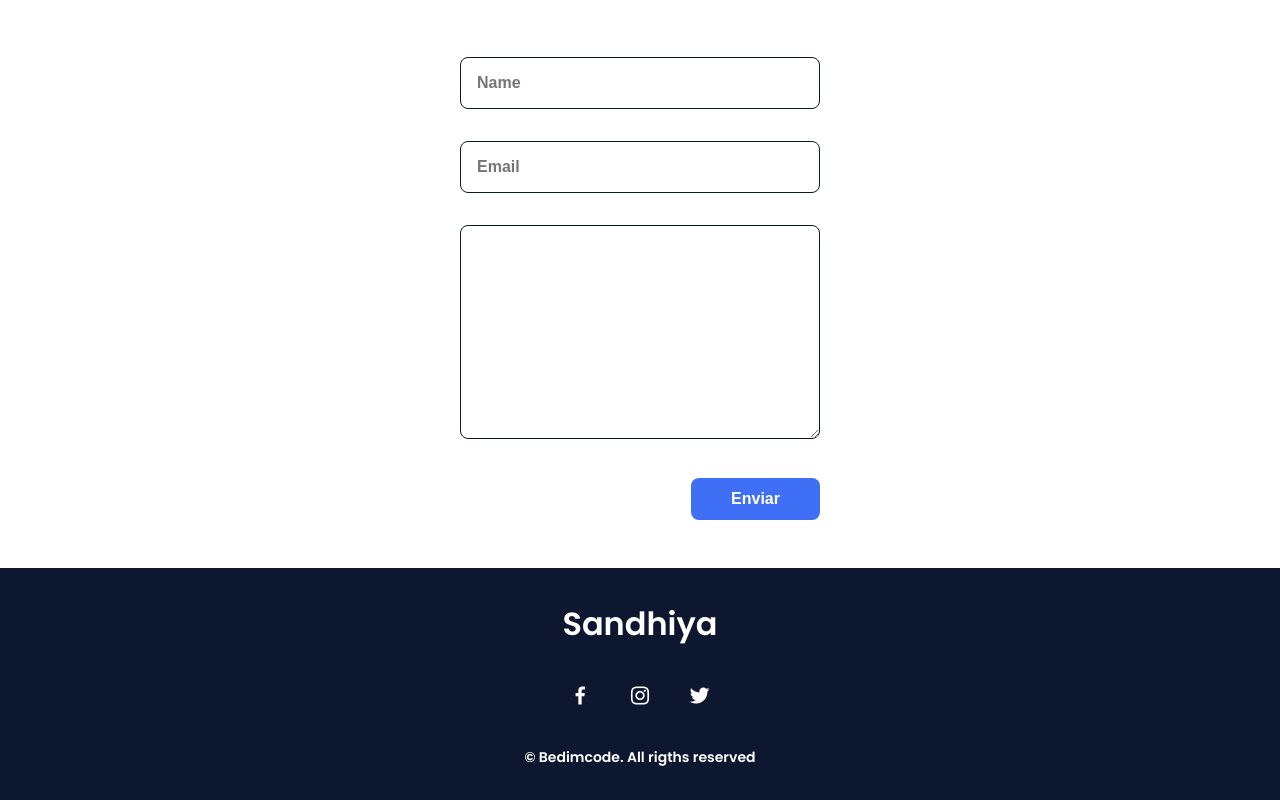
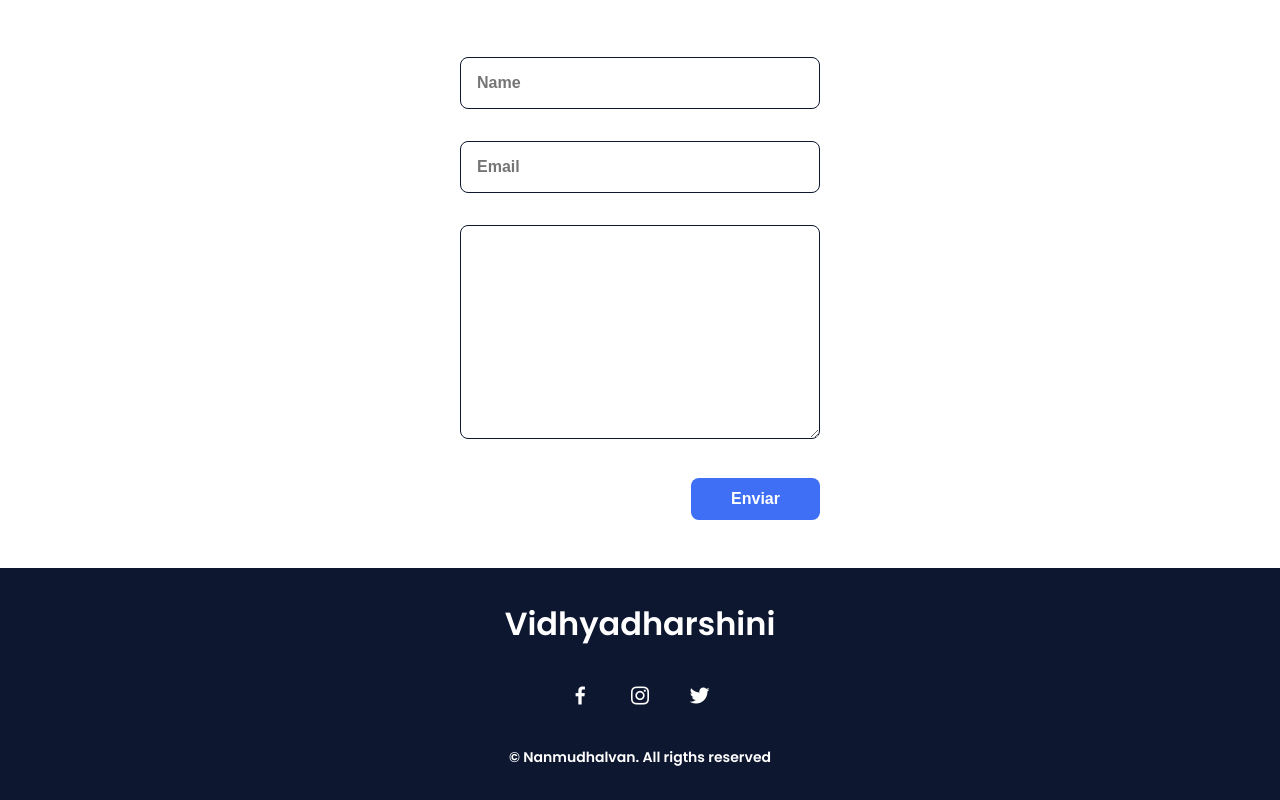
Before and after one commit to VidhyadharshiniRajavelu/portfolio1, a plain HTML site: page index.html in a window 1280 px wide. Shown: the part 2849-3649 px from the top of the page. Drawn offline with nearby package versions, Linux system fonts and the light colour scheme.

Commit message:
Update index.html

```diff
--- a/index.html
+++ b/index.html
@@ -188,13 +188,13 @@
 
         <!--===== FOOTER =====-->
         <footer class="footer">
-            <p class="footer__title">Sandhiya</p>
+            <p class="footer__title">Vidhyadharshini</p>
             <div class="footer__social">
                 <a href="#" class="footer__icon"><i class='bx bxl-facebook' ></i></a>
                 <a href="#" class="footer__icon"><i class='bx bxl-instagram' ></i></a>
                 <a href="#" class="footer__icon"><i class='bx bxl-twitter' ></i></a>
             </div>
-            <p class="footer__copy">&#169; Bedimcode. All rigths reserved</p>
+            <p class="footer__copy">&#169; Nanmudhalvan. All rigths reserved</p>
         </footer>
 
 
```
